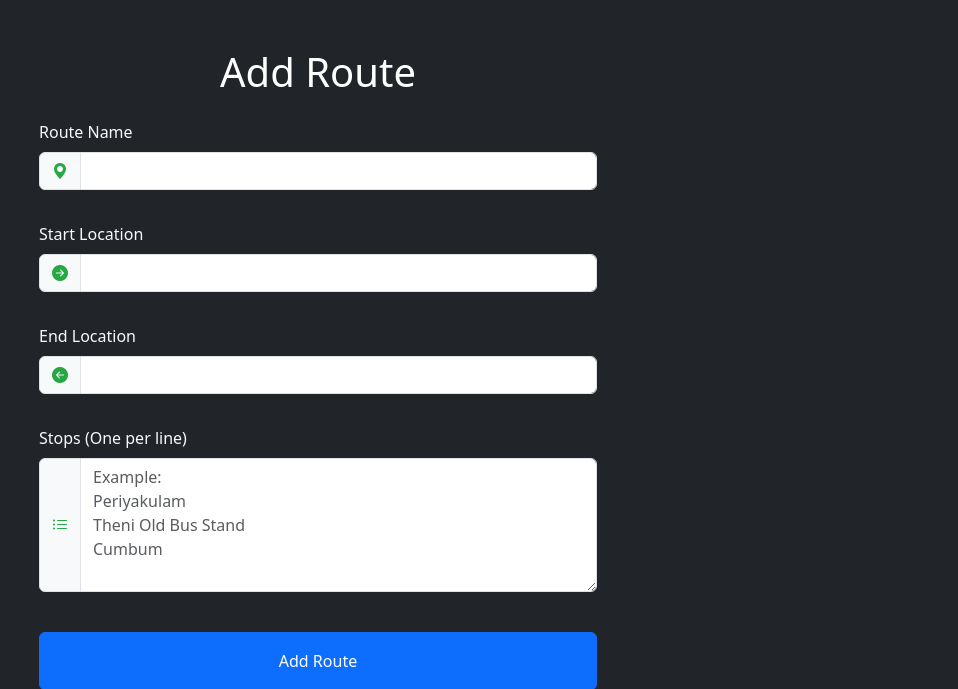
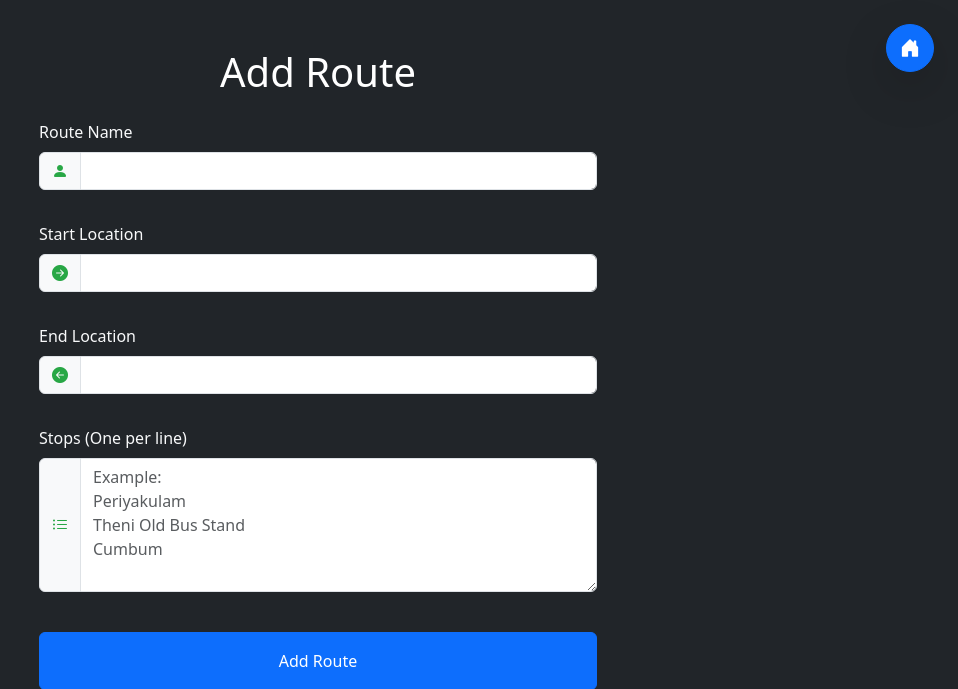
Before and after one commit to sivabalaji-tn/Smart-Transit-Manager, a PHP site: page /admin/add-route.php in a window 1280 px wide. Shown: the top 689 px of the page, without its empty margins (322-1280 px from the left). Run offline with PHP 8.4, Linux system fonts and the light colour scheme.

Commit message:
13/09/2025 No bugs Untill this

```diff
--- a/admin/add-route.php
+++ b/admin/add-route.php
@@ -87,6 +87,11 @@ if (isset($_POST['submit'])) {
         }
     </style>
 </head>
+<a href="admin-dashboard.php" class="btn btn-primary position-fixed top-0 end-0 m-4 rounded-circle shadow-lg"
+   style="width: 48px; height: 48px; display: flex; align-items: center; justify-content: center;"
+   title="Go to Dashboard">
+ <i class="bi bi-house-door-fill text-white fs-5"></i>
+</a>
 <body class="bg-dark text-light">
     <?php
     if (isset($_SESSION['message'])):
@@ -109,7 +114,7 @@ if (isset($_POST['submit'])) {
                 <div class="col-12 mb-3">
                     <label for="route_name" class="form-label">Route Name</label>
                     <div class="input-group">
-                        <span class="input-group-text"><i class="bi bi-geo-alt-fill"></i></span>
+                        <span class="input-group-text"><i class="bi bi-person-fill"></i></span>
                         <input type="text" class="form-control" id="route_name" name="route_name" required>
                     </div>
                 </div>
```
